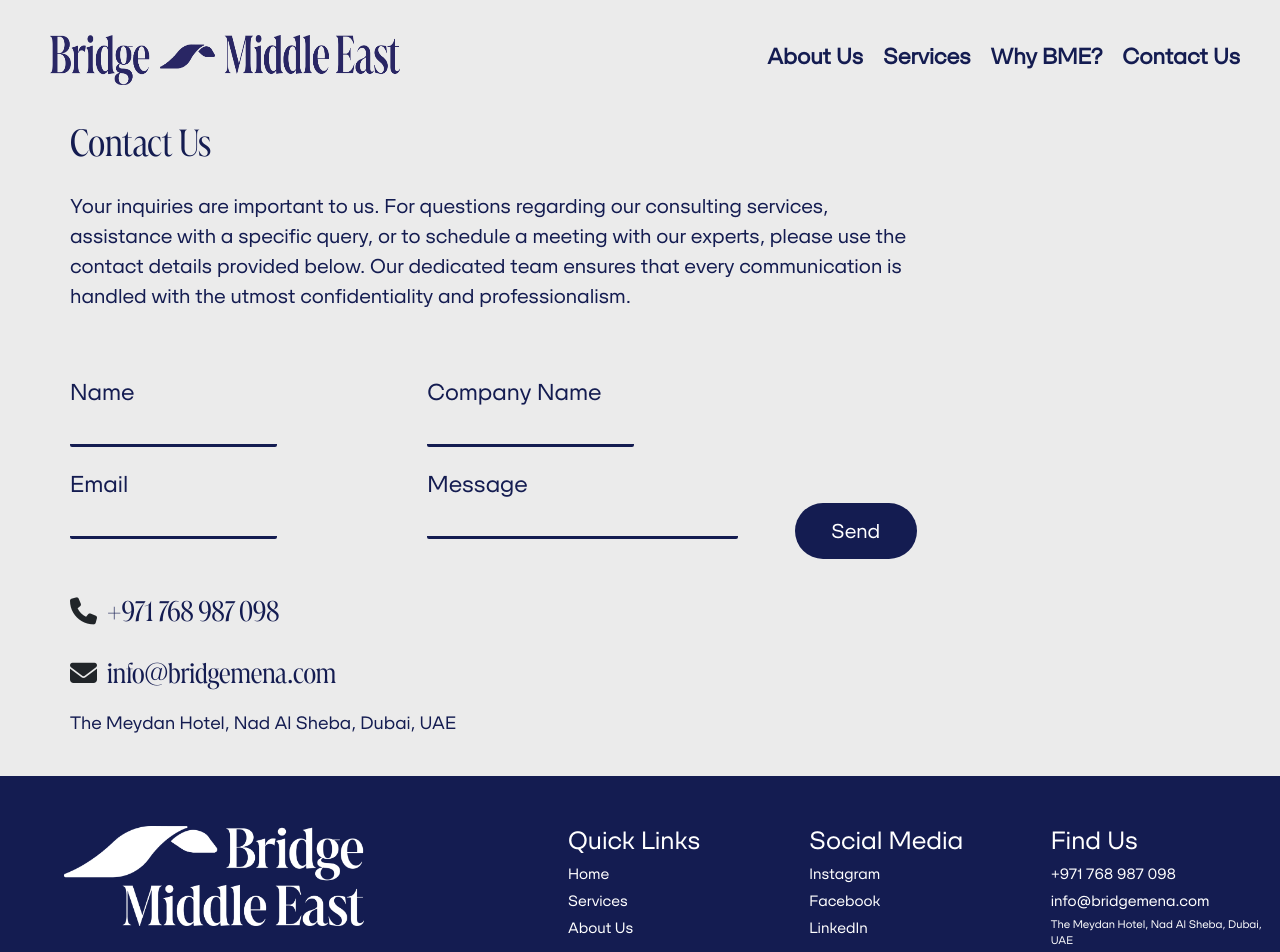
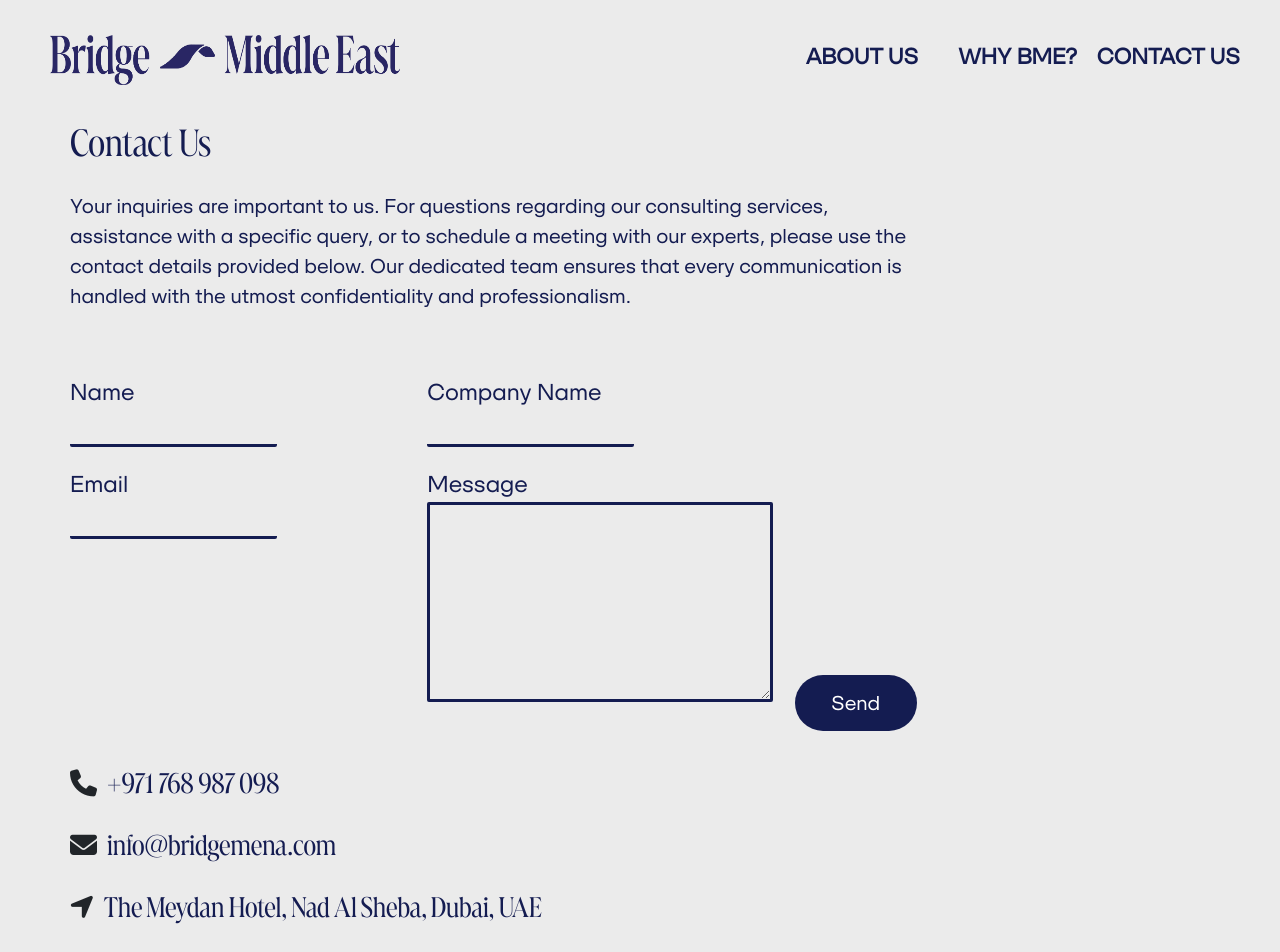
Before and after one commit to ihabawad18/BME, a React (Create React App) app: page /contact-us in a window 1280 px wide. Shown: the top 952 px of the page. Built offline with nearby package versions, Linux system fonts and the light colour scheme.

Commit message:
fixing the notes

```diff
--- a/src/components/Layout2.js
+++ b/src/components/Layout2.js
@@ -3,17 +3,19 @@ import Navbar from "./navbar";
 import "./common.css";
 import Footer from "./Footer";
 import { Link } from "react-router-dom";
+import BlueLogo from "../images/bme-logo-02.png"
+
 const Layout2 = ({ children }) => {
   return (
     <div className="boss">
       <div className="home-section1">
-        <Navbar />
+        <Navbar image={BlueLogo} custom_nav={"custom-nav"} custom_burger={"custom-burger"}/>
         <div className="center-intro">
           <p>
             YOUR GATEWAY <br />
             TO SEAMLESS <br /> EXPANSION
           </p>
-          <Link to="/contact-us"><button>WORK WITH US!</button></Link>
+          <Link to="/contact-us"><button>LET'S START</button></Link>
 
         </div>
       </div>
--- a/src/components/common.css
+++ b/src/components/common.css
@@ -71,7 +71,7 @@
 .footer ul {
   list-style: none;
   padding-left: 0px;
-  font-size: 15px;
+  font-size: 16px;
 }
 
 .footer a {
@@ -91,11 +91,11 @@
 }
 
 .custom-ul {
-  font-size: 12px;
+  font-size: 18px;
 }
 
 .custom-li {
-  font-size: 11px;
+  font-size: 16px;
   /* width: 170px; */
   /* height: 100%; */
   word-wrap: break-word;
@@ -146,9 +146,8 @@
   }
 
   .custom-li {
-    font-size: 11px;
-    width: 170px;
-    margin: auto;
+    font-size: 18px;
+    width: 220px;
   }
 }
 
@@ -230,10 +229,9 @@
   }*/
   .custom-li {
     display: inline-block;
-    font-size: 10px;
+    font-size: 11px;
     width: 180px;
     height: 100%;
-
   }
 
 }
--- a/src/components/navbar.js
+++ b/src/components/navbar.js
@@ -18,16 +18,16 @@ const Navbar = ({image,custom_nav,custom_burger}) => {
       </div>
       <ul className={`nav-links ${showLinks ? "show" : ""}`}>
         <li>
-          <Link className={`${custom_nav}`} to="/about-us">About Us</Link>
+          <Link className={`${custom_nav}`} to="/about-us">ABOUT US</Link>
         </li>
         <li>
-          <Link className={`${custom_nav}`} to="/services">Services</Link>
+          {/* <Link className={`${custom_nav}`} to="/services">Services</Link> */}
         </li>
         <li>
-          <Link className={`${custom_nav}`} to="/why-bme">Why BME?</Link>
+          <Link className={`${custom_nav}`} to="/why-bme">WHY BME?</Link>
         </li>
         <li>
-          <Link className={`${custom_nav}`} to="/contact-us">Contact Us</Link>
+          <Link className={`${custom_nav}`} to="/contact-us">CONTACT US</Link>
         </li>
       </ul>
     </div>
--- a/src/pages/About.css
+++ b/src/pages/About.css
@@ -92,6 +92,11 @@ h2{
     margin-bottom: 70px;
 }
 
+.founders-section h2{
+    text-align: center;
+    margin-left: 0px;
+}
+
 .founders-cards{
     display: flex;
     flex-wrap: wrap;
@@ -122,7 +127,8 @@ h2{
 
 .founder-card h3{
     max-width: 90%;
-    font-size: 20px;
+    font-size: 19px;
+    font-weight: 600;
     font-family: "MARLIDE_DISPLAY_DEMIBOLD";
 }
 
@@ -160,6 +166,10 @@ h2{
     .about-header{
         font-size: 33px;
     }
+    .founders-section h2{
+        text-align: center;
+        margin-left: 0px;
+    }
 }
 
 @media only screen and (min-width: 800px) and (max-width:1000px) {
@@ -195,6 +205,10 @@ h2{
 
     .founder-card p {
         font-size: 13px;
+    }
+    .founders-section h2{
+        text-align: center;
+        margin-left: 0px;
     }
 }
 
@@ -233,6 +247,10 @@ h2{
 
     .founder-card p {
         font-size: 13px;
+    }
+    .founders-section h2{
+        text-align: center;
+        margin-left: 0px;
     }
 }
 
@@ -361,4 +379,9 @@ h2{
     .founder-card p {
         font-size: 12px;
     }
+
+    .founders-section h2{
+        text-align: center;
+        margin-left: 0px;
+    }
 }
--- a/src/pages/Contact.css
+++ b/src/pages/Contact.css
@@ -37,6 +37,18 @@
   border-bottom: 3px solid #141c51;
   border-radius: 2px;
   width: 60%;
+}
+
+/* text area input */
+.contact-section .contact-form textarea {
+  background-color: transparent;
+  outline: none;
+  border: none;
+  font-size: 21px;
+  border: 3px solid #141c51;
+  border-radius: 2px;
+  height: 200px;
+  width: 100%;
 }
 
 .contact-section .contact-form .col-md-6 {
--- a/src/pages/Contact.js
+++ b/src/pages/Contact.js
@@ -2,7 +2,6 @@ import React from "react";
 import "./Contact.css";
 import { useInView } from "react-intersection-observer";
 const Contact = () => {
-
   const { ref: ref1, inView: ref1InView } = useInView({
     threshold: 0.2,
   });
@@ -21,7 +20,10 @@ const Contact = () => {
   };
 
   return (
-    <div ref={ref1} className={`contact-section ${ref1InView? "fadeOut fadeIn" : "fadeOut"}`}>
+    <div
+      ref={ref1}
+      className={`contact-section ${ref1InView ? "fadeOut fadeIn" : "fadeOut"}`}
+    >
       <h1 className="contact-header">Contact Us</h1>
       <p className="contact-paragraph">
         Your inquiries are important to us. For questions regarding our
@@ -54,7 +56,7 @@ const Contact = () => {
               </div>
               <div className="col-md-6">
                 <label>Message</label>
-                <input name="message" id="message" type="text" />
+                <textarea name="message" id="message" type="text" />
               </div>
             </div>
           </div>
@@ -75,9 +77,11 @@ const Contact = () => {
                 <i className="fas fa-envelope"></i>
                 <h2>info@bridgemena.com</h2>
               </div>
-              <p>
-                The Meydan Hotel, Nad Al Sheba, Dubai, UAE
-              </p>
+              <div className="flexing">
+                <i class="fa fa-location-arrow" aria-hidden="true"></i>
+                {/* <p>The Meydan Hotel, Nad Al Sheba, Dubai, UAE</p> */}
+                <h2>The Meydan Hotel, Nad Al Sheba, Dubai, UAE</h2>
+              </div>
             </div>
           </div>
         </div>
--- a/src/pages/WhyBME.css
+++ b/src/pages/WhyBME.css
@@ -6,6 +6,9 @@
   color: #141c51;
   font-weight: 500;
   font-size: 40px;
+  text-align: center;
+  margin-left: 0px !important;
+  /* centered all headers  */
 }
 
 .whybme-section p {
@@ -111,6 +114,11 @@
   flex-wrap: wrap;
   gap: 10%;
 }
+
+.whybme-section .future-p{
+  margin-top: 30px;
+}
+
 .whybme-section .the-future-points {
   margin-top: 230px;
   width: 33%;
@@ -129,8 +137,9 @@
   height: 30px;
 }
 .whybme-section .the-future-points .contain-points p{
-  margin-top: 15px;
+  margin-top: 5px;
   font-size: 22px;
+  line-height: 1.3;
   font-family: "MARLIDE_DISPLAY";
 }
 
--- a/src/pages/WhyBME.js
+++ b/src/pages/WhyBME.js
@@ -156,10 +156,10 @@ const WhyBME = () => {
           </div>
         </div>
       </div>
+      <h2>THE FUTURE OF THE MIDDLE EAST</h2>
       <div ref={ref4} className={`flex-container-why ${helper(ref4InView)}`}>
         <div className="the-future">
-          <h2>THE FUTURE OF THE MIDDLE EAST</h2>
-          <p>
+          <p className="future-p">
             The Middle East is ever-evolving. The region prides itself on
             innovation and aims to remain a future-forward business hub. Some of
             the initiatives already in place include:
```
